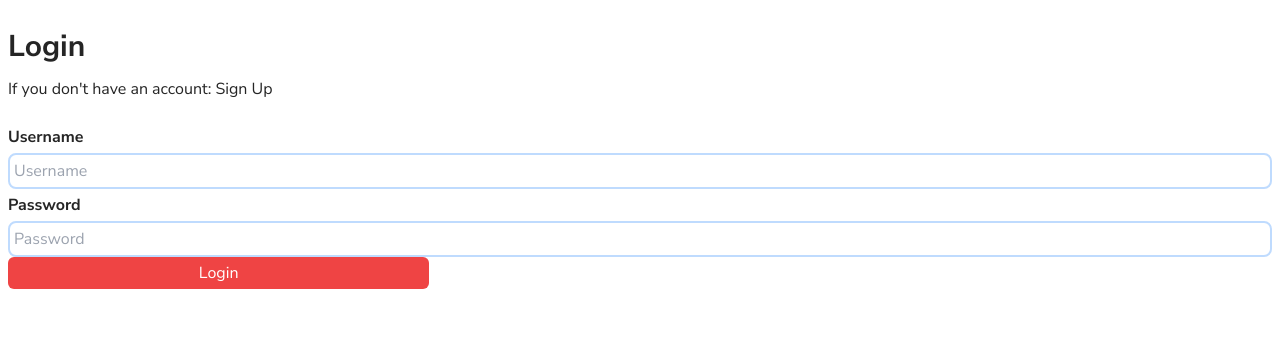
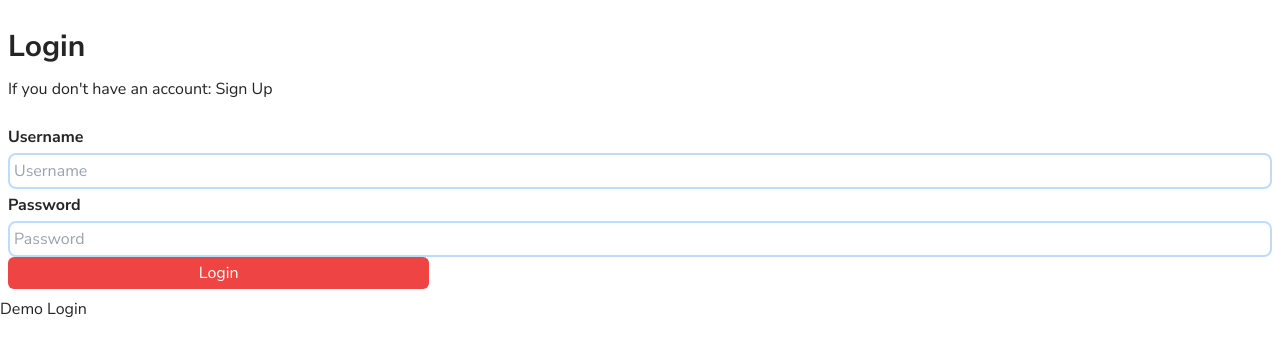
Before and after one commit to UTSCCSCC01/finalprojectf22-tappedin, a Next.js app in the folder tappedin-app/: page /Login in a window 1280 px wide. Shown: the top 356 px of the page. Built offline with nearby package versions, Linux system fonts and the light colour scheme.

Commit message:
Added Demo Button

```diff
--- a/tappedin-app/src/pages/Login/index.tsx
+++ b/tappedin-app/src/pages/Login/index.tsx
@@ -1,9 +1,13 @@
 import LoginForm from "../../components/Login/LoginForm";
 
-export default function LoginPage(){
+export default function LoginPage()
+{
     return (
         <div>
             <LoginForm/>
+            <a href="/Dashboard">
+                <button>Demo Login</button>
+            </a>
         </div>
     );
 }
```
